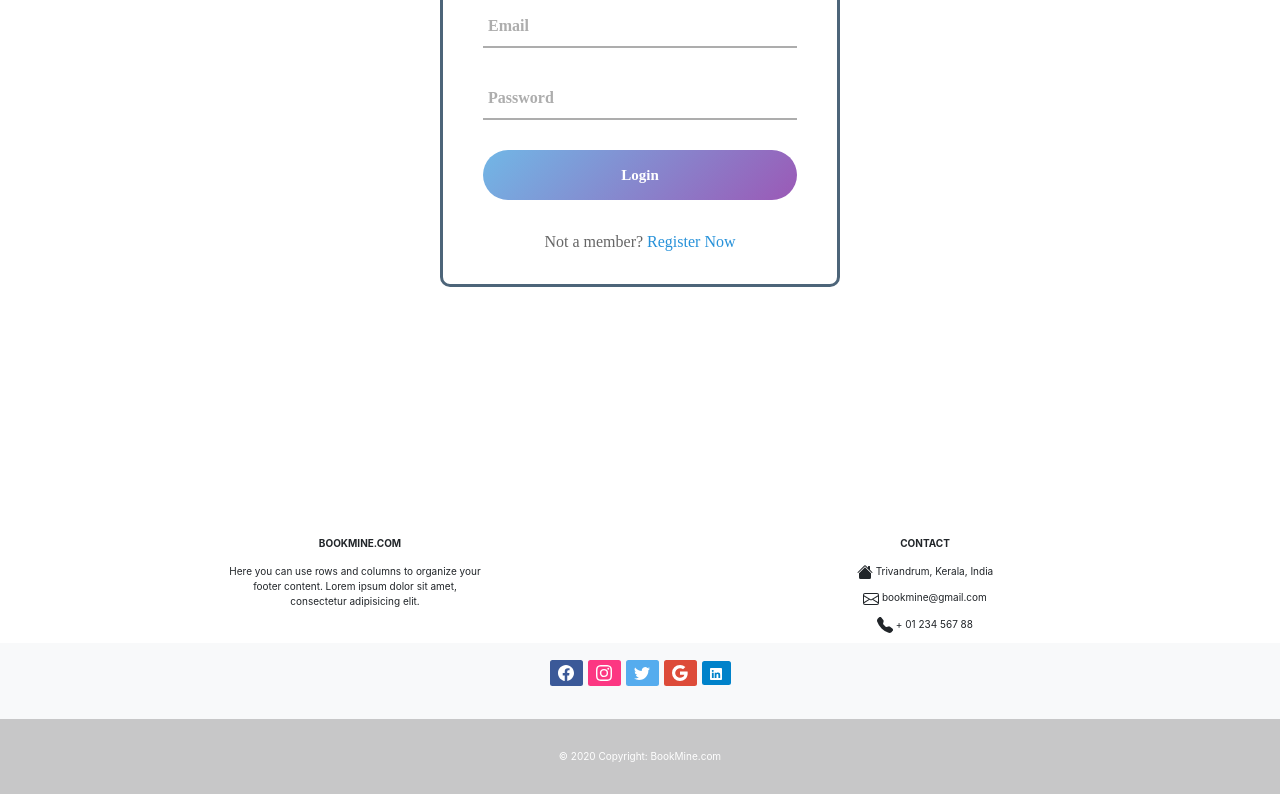
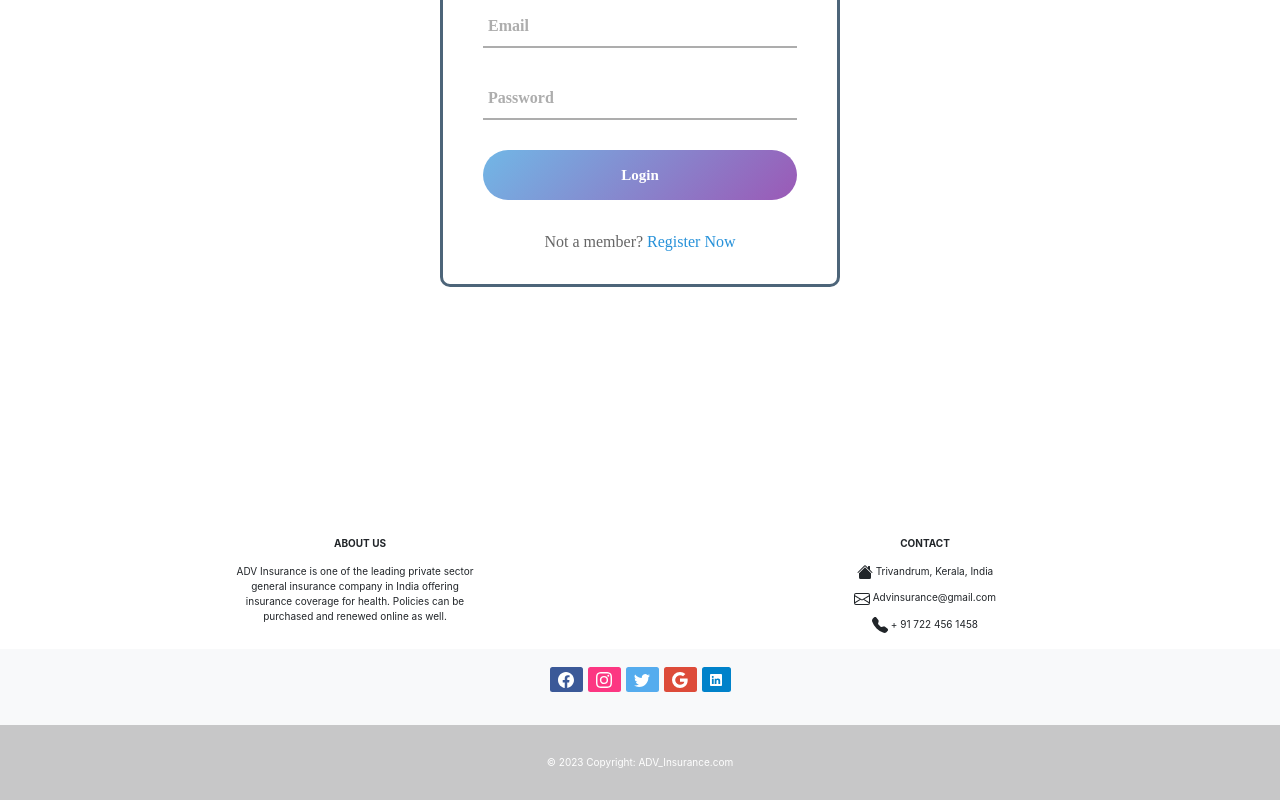
Before and after one commit to aswathy235789/Advalent_webApp, an Angular app in the folder Front_end/: page / in a window 1280 px wide. Shown: the part 303-1103 px from the top of the page. Built offline with nearby package versions, Linux system fonts and the light colour scheme; some icons are missing.

Commit message:
Footer Edited

```diff
--- a/Front_end/src/app/footer/footer.component.html
+++ b/Front_end/src/app/footer/footer.component.html
@@ -7,11 +7,11 @@
           <div class="col-md-3 col-lg-4 col-xl-3 mx-auto mb-4">
             <!-- Content -->
             <h6 class="text-uppercase fw-bold mb-4">
-              <i class="fas fa-gem me-3 text-secondary"></i>BookMine.com
+              <i class="fas fa-gem me-3 text-secondary"></i>About Us
             </h6>
             <p>
-              Here you can use rows and columns to organize your footer content. Lorem ipsum
-              dolor sit amet, consectetur adipisicing elit.
+              ADV Insurance  is one of the leading private sector general insurance company in India offering insurance coverage for health.
+              Policies can be purchased and renewed online as well.
             </p>
           </div>
 
@@ -29,11 +29,11 @@
               <svg xmlns="http://www.w3.org/2000/svg" width="16" height="16" fill="currentColor" class="bi bi-envelope" viewBox="0 0 16 16">
                 <path d="M0 4a2 2 0 0 1 2-2h12a2 2 0 0 1 2 2v8a2 2 0 0 1-2 2H2a2 2 0 0 1-2-2V4Zm2-1a1 1 0 0 0-1 1v.217l7 4.2 7-4.2V4a1 1 0 0 0-1-1H2Zm13 2.383-4.708 2.825L15 11.105V5.383Zm-.034 6.876-5.64-3.471L8 9.583l-1.326-.795-5.64 3.47A1 1 0 0 0 2 13h12a1 1 0 0 0 .966-.741ZM1 11.105l4.708-2.897L1 5.383v5.722Z"/>
               </svg>
-                     bookmine@gmail.com
+                     Advinsurance@gmail.com
             </p>
             <p><svg xmlns="http://www.w3.org/2000/svg" width="16" height="16" fill="currentColor" class="bi bi-telephone-fill" viewBox="0 0 16 16">
               <path fill-rule="evenodd" d="M1.885.511a1.745 1.745 0 0 1 2.61.163L6.29 2.98c.329.423.445.974.315 1.494l-.547 2.19a.678.678 0 0 0 .178.643l2.457 2.457a.678.678 0 0 0 .644.178l2.189-.547a1.745 1.745 0 0 1 1.494.315l2.306 1.794c.829.645.905 1.87.163 2.611l-1.034 1.034c-.74.74-1.846 1.065-2.877.702a18.634 18.634 0 0 1-7.01-4.42 18.634 18.634 0 0 1-4.42-7.009c-.362-1.03-.037-2.137.703-2.877L1.885.511z"/>
-            </svg> + 01 234 567 88</p>
+            </svg> + 91 722 456 1458</p>
 
           </div>
           <!-- Grid column -->
@@ -108,8 +108,8 @@
     </div>
 
     <div class="text-center p-5" style="background-color: rgba(0, 0, 0, 0.2);">
-      © 2020 Copyright:
-      BookMine.com
+      © 2023 Copyright:
+      ADV_Insurance.com
     </div>
     <!-- Copyright -->
   </footer>
```
